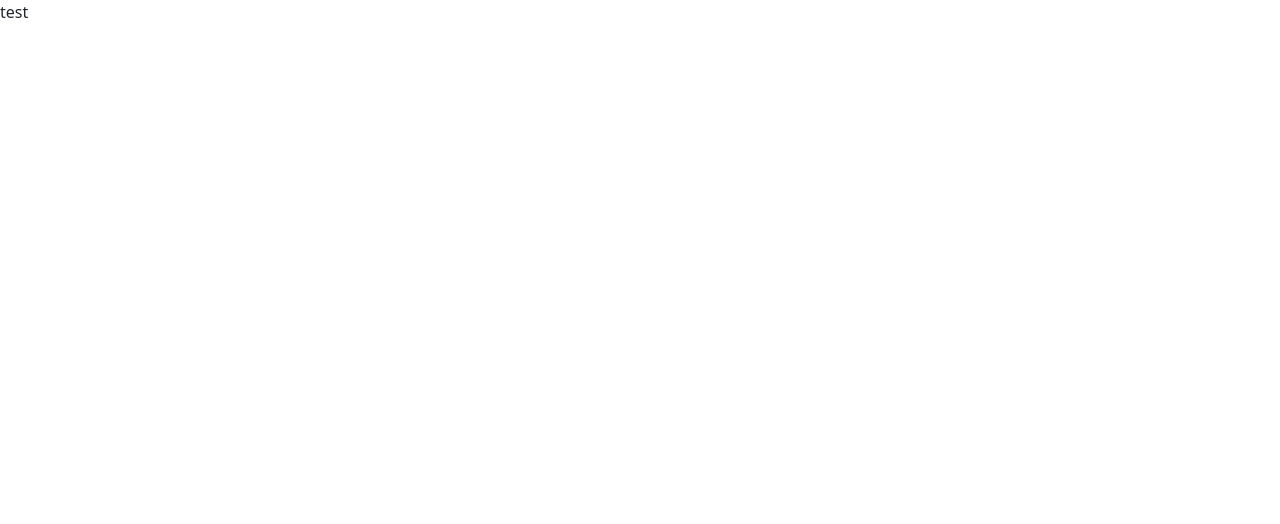
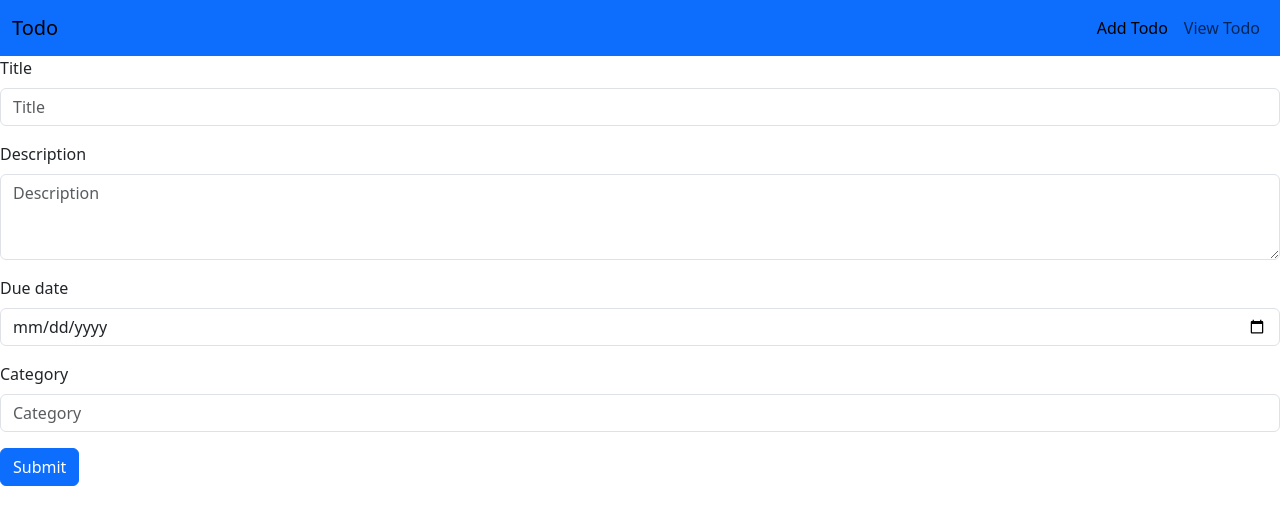
Before and after one commit to jenna-lab/mysinatra-frontend, a React (Create React App) app: page /add-to-do in a window 1280 px wide. Shown: the top 524 px of the page. Built offline with nearby package versions, Linux system fonts and the light colour scheme.

Commit message:
added index.js and app.js

```diff
--- a/src/App.js
+++ b/src/App.js
@@ -1,7 +1,21 @@
+import { Route, Routes } from "react-router-dom";
 import "./App.css";
+import Homepage from "./components/Homepage";
+import NavBar from "./components/Navbar";
+import Todo from "./components/Todo";
+import TodoForm from "./components/TodoForm";
 
 function App() {
-  return <div className="App">test</div>;
+  return (
+    <div className="App">
+      <NavBar />
+      <Routes>
+        <Route path="/" element={<Homepage />} />
+        <Route path="/to-do" element={<Todo />} />
+        <Route path="/add-to-do" element={<TodoForm />} />
+      </Routes>
+    </div>
+  );
 }
 
 export default App;
--- a/src/index.js
+++ b/src/index.js
@@ -1,13 +1,16 @@
-import React from 'react';
-import ReactDOM from 'react-dom/client';
-import './index.css';
-import App from './App';
-import reportWebVitals from './reportWebVitals';
+import React from "react";
+import ReactDOM from "react-dom/client";
+import "./index.css";
+import App from "./App";
+import reportWebVitals from "./reportWebVitals";
+import { BrowserRouter } from "react-router-dom";
 
-const root = ReactDOM.createRoot(document.getElementById('root'));
+const root = ReactDOM.createRoot(document.getElementById("root"));
 root.render(
   <React.StrictMode>
-    <App />
+    <BrowserRouter>
+      <App />
+    </BrowserRouter>
   </React.StrictMode>
 );
 
```
